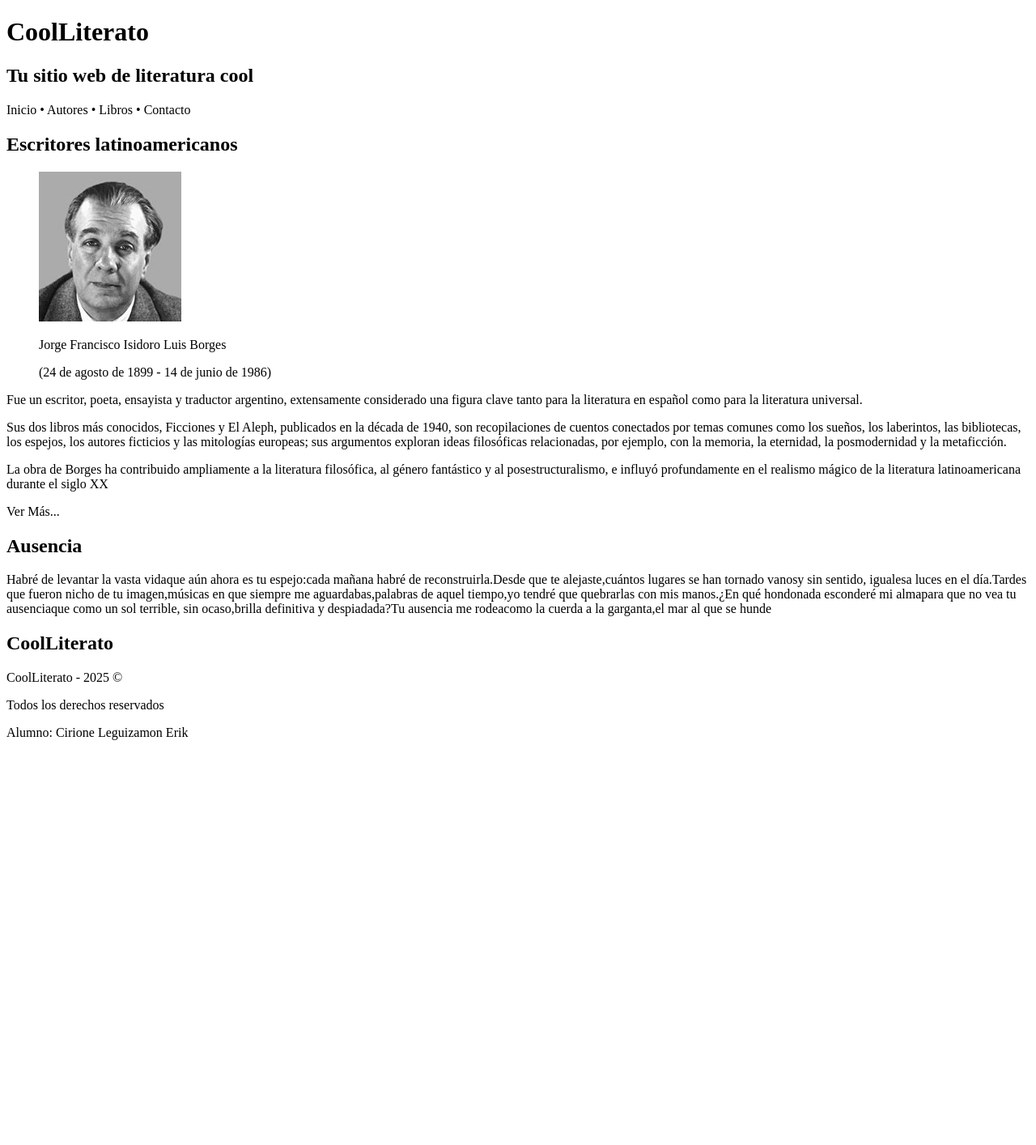
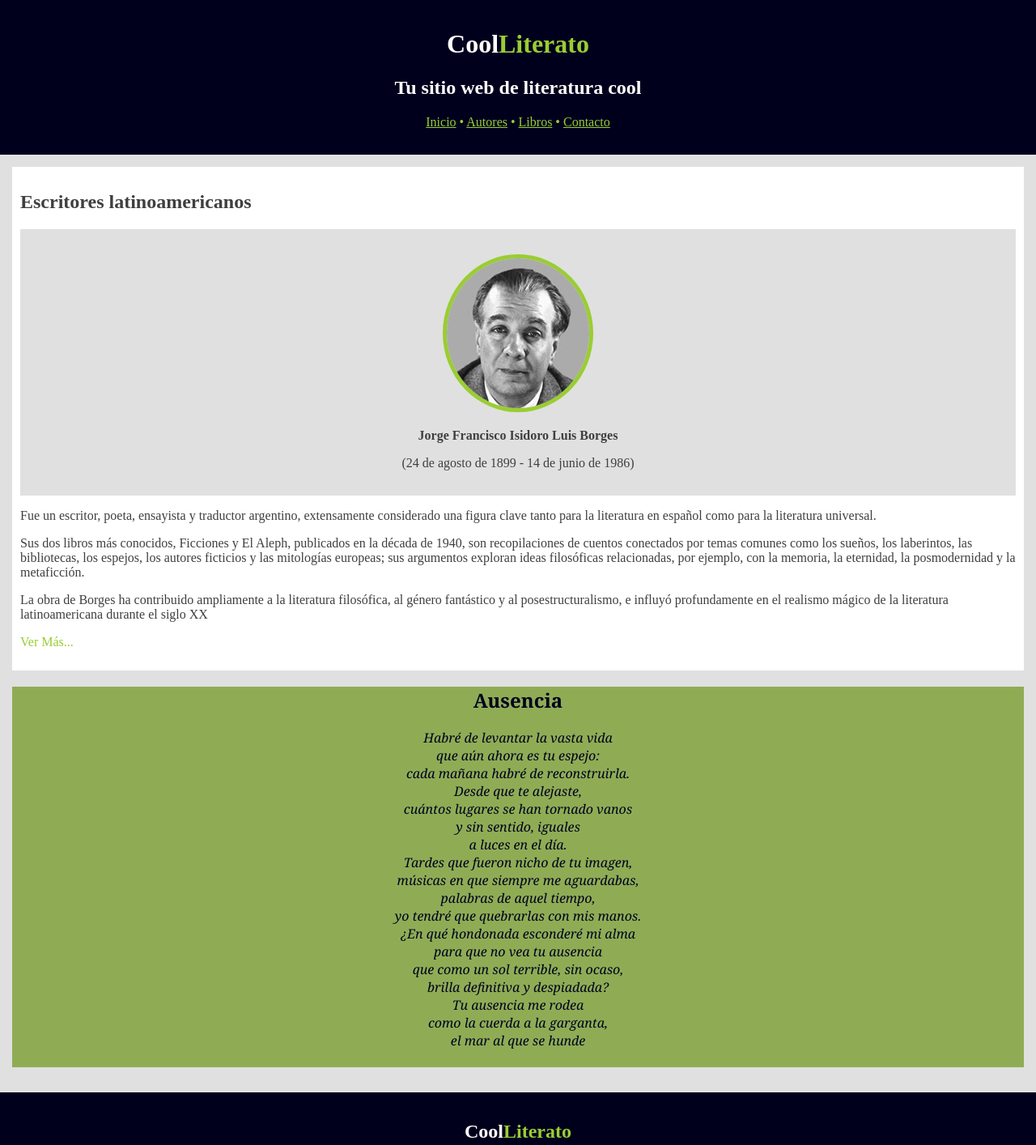
Before and after one commit to ErikBel404/PERSONAL_Diplomatura_Full_Stack, a plain HTML site: page Tp_clase_6/Ejercicio_clase06/tp_clase06_Cirione_Leguizamon_Erik.html in a window 1280 px wide. Shown: the top 1414 px of the page at 81% size. Before the commit the page ends 930 px from the top, so only its background shows below. Drawn offline with Linux system fonts and the light colour scheme.

Commit message:
tp cñlase 6 terminado

```diff
--- a/Tp_clase_6/Ejercicio_clase06/tp_clase06_Cirione_Leguizamon_Erik.html
+++ b/Tp_clase_6/Ejercicio_clase06/tp_clase06_Cirione_Leguizamon_Erik.html
@@ -5,15 +5,74 @@
     <meta name="viewport" content="width=device-width, initial-scale=1.0">
     <title>Cool Literato</title>
     <link rel="shortcut icon" href="./img/favicon.png" type="image/x-icon">
+
+    <Style>
+        body{
+            font-family:‘Segoe UI’;
+            margin:0px;
+            color: #3f3f3f;
+        }
+        header{
+            background: #00001d;
+            color:#ffffff;
+            padding: 15px;
+            text-align: center;
+        }
+        span{
+            color: #9acd32;
+        }
+        nav{
+            color:#9acd32;
+        }
+        main{
+            background: #e0e0e0;
+            padding: 15px;
+        }
+        .blanco{
+            background:#ffffff;
+            padding: 10px;
+            margin-bottom: 10px;
+        }
+        .autor{
+            text-align: center;
+            background:#e0e0e0;
+            padding: 15px;
+        }
+        img{
+            border: 5px solid #9acd32;
+            border-radius: 50%;
+        }
+        .poema{
+            text-align:center;
+            background: #8fac55;
+            color: #00001d;
+            font-family: Georgia, 'Times New Roman', Times, serif;
+        }
+        pre{
+            font-family: inherit;
+            font-style: italic;
+        }
+        footer{
+            background:#00001d;
+            color:#ffffff;
+            padding: 15px;
+            text-align: center;
+        }
+    </Style>
+
 </head>
 <body>
     <header>
-        <h1>CoolLiterato</h1>
+        <h1>Cool<span>Literato</span></h1>
         <h2>Tu sitio web de literatura cool</h2>
 
         <nav>
-            <p>Inicio &bull; Autores &bull; Libros &bull; Contacto  </p>
+            <u><p>Inicio</u> &bull;
+            <u>Autores</u> &bull;
+            <u>Libros</u> &bull;
+            <u>Contacto  </p></u>
         </nav>
+
     </header>
     <main>
         <article class="blanco">
@@ -22,7 +81,7 @@
                 <figure>
                     <img src="./img/borges-argentina.jpg" alt="Jorge Luis Borges">
                     <figcaption>
-                        <p>Jorge Francisco Isidoro Luis Borges</p>
+                        <p><strong>Jorge Francisco Isidoro Luis Borges</strong></p>
                         <p>(24 de agosto de 1899 - 14 de junio de 1986)</p>
                     </figcaption>
                 </figure>
@@ -38,18 +97,36 @@
                 La obra de Borges ha contribuido ampliamente a la literatura filosófica, al género fantástico y al posestructuralismo, e influyó profundamente en el realismo mágico de la literatura latinoamericana durante el siglo XX
             </p>
             <p>
-                Ver Más...
+                <span>Ver Más...</span>
             </p>
         </article>
         <article class="poema">
             <h2>Ausencia</h2>
-            <p>
-                Habré de levantar la vasta vidaque aún ahora es tu espejo:cada mañana habré de reconstruirla.Desde que te alejaste,cuántos lugares se han tornado vanosy sin sentido, igualesa luces en el día.Tardes que fueron nicho de tu imagen,músicas en que siempre me aguardabas,palabras de aquel tiempo,yo tendré que quebrarlas con mis manos.¿En qué hondonada esconderé mi almapara que no vea tu ausenciaque como un sol terrible, sin ocaso,brilla definitiva y despiadada?Tu ausencia me rodeacomo la cuerda a la garganta,el mar al que se hunde
-            </p>
+            <pre>
+Habré de levantar la vasta vida
+que aún ahora es tu espejo:
+cada mañana habré de reconstruirla.
+Desde que te alejaste,
+cuántos lugares se han tornado vanos
+y sin sentido, iguales
+a luces en el día.
+Tardes que fueron nicho de tu imagen,
+músicas en que siempre me aguardabas,
+palabras de aquel tiempo,
+yo tendré que quebrarlas con mis manos.
+¿En qué hondonada esconderé mi alma
+para que no vea tu ausencia
+que como un sol terrible, sin ocaso,
+brilla definitiva y despiadada?
+Tu ausencia me rodea
+como la cuerda a la garganta,
+el mar al que se hunde
+            </pre>
+
         </article>
     </main>
     <footer>
-        <h2>CoolLiterato</h2>
+        <h2>Cool<span>Literato</span></h2>
         <p>
             CoolLiterato - 2025 &copy;
         </p>
```
